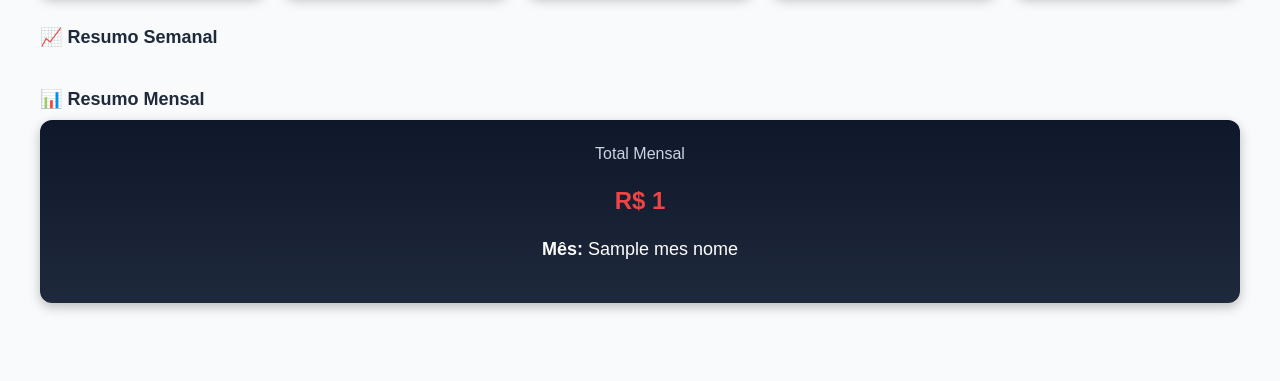
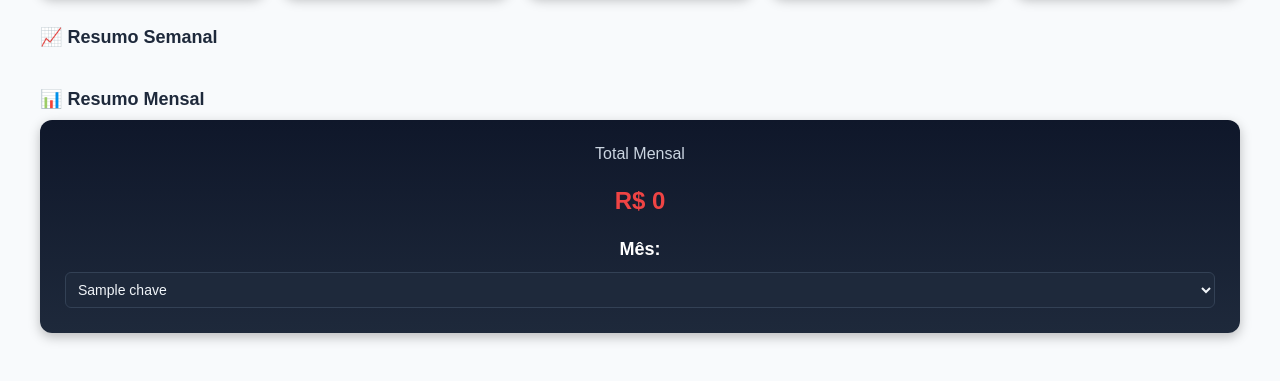
Before and after one commit to aryapromotora-alt/planilha-de-vendas, a Flask app: template templates/resumo.html in a window 1280 px wide. Shown: the part 264-645 px from the top of the page. Run offline with Flask 3, Linux system fonts and the light colour scheme; the template is opened without the code that fills it: most values are stand-ins (such as "Sample title", 1, 10 or a date in 2020).

Commit message:
Add files via upload

```diff
--- a/templates/resumo.html
+++ b/templates/resumo.html
@@ -78,6 +78,22 @@
             font-size: 18px;
         }
 
+        .large-card select {
+            margin-top: 12px;
+            width: 100%;
+            padding: 8px;
+            border-radius: 6px;
+            border: 1px solid #334155;
+            background: #1e293b;
+            color: #f1f5f9;
+            font-size: 14px;
+        }
+
+        .large-card select:focus {
+            outline: none;
+            border-color: #22c55e;
+        }
+
         @media (max-width: 600px) {
             .cards {
                 grid-template-columns: 1fr;
@@ -118,10 +134,37 @@
         <div class="cards">
             <div class="card dark large-card">
                 <h4>Total Mensal</h4>
-                <p class="valor {% if total_mes >= 2000 %}high{% else %}low{% endif %}">R$ {{ total_mes }}</p>
-                <p><strong>Mês:</strong> {{ mes_nome }}</p>
+                <p class="valor {% if historico_mensal.get(mes_atual, 0) >= 2000 %}high{% else %}low{% endif %}" id="valor-mensal">
+                    R$ {{ historico_mensal.get(mes_atual, 0) }}
+                </p>
+                <label for="mes-selector"><strong>Mês:</strong></label>
+                <select id="mes-selector">
+                    {% for chave, valor in historico_mensal.items() %}
+                        <option value="{{ chave }}" {% if chave == mes_atual %}selected{% endif %}>
+                            {{ chave }}
+                        </option>
+                    {% endfor %}
+                </select>
             </div>
         </div>
     </div>
+
+    <script>
+        const mesSelector = document.getElementById('mes-selector');
+        const valorMensal = document.getElementById('valor-mensal');
+        const dadosMensais = {{ historico_mensal | tojson }};
+
+        mesSelector.addEventListener('change', () => {
+            const mes = mesSelector.value;
+            const valor = dadosMensais[mes] || 0;
+            valorMensal.textContent = "R$ " + valor.toLocaleString('pt-BR');
+            valorMensal.classList.remove("high", "low");
+            if (valor >= 2000) {
+                valorMensal.classList.add("high");
+            } else {
+                valorMensal.classList.add("low");
+            }
+        });
+    </script>
 </body>
 </html>
```
